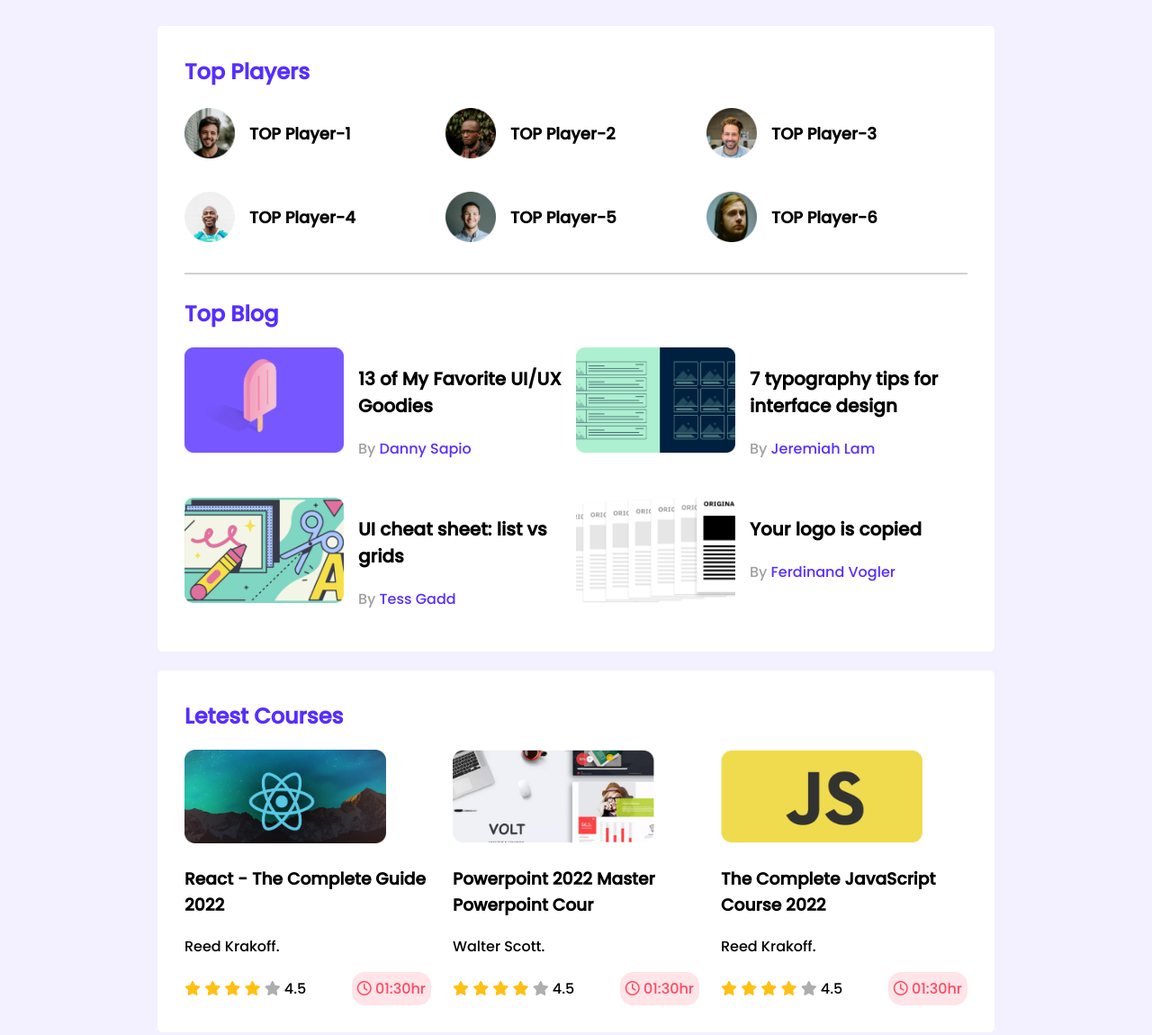
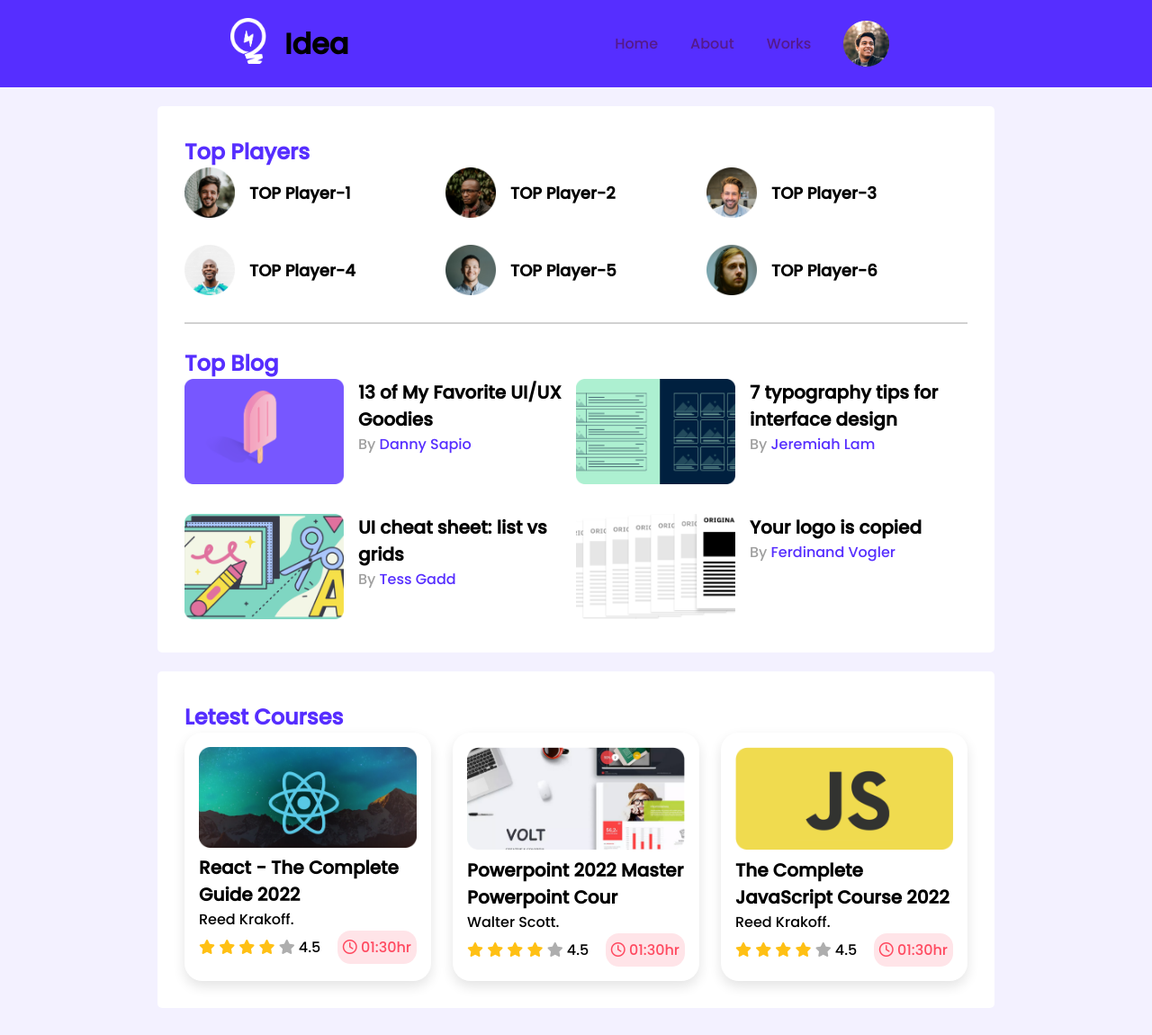
Before and after one commit to xsupto/leader-board, a plain HTML site: page index.html in a window 1280 px wide. Shown: the whole page at 90% size. After the commit the page ends 1120 px from the top, so only its background shows below. Drawn offline with Linux system fonts and the light colour scheme.

Commit message:
last update

```diff
--- a/css/style.css
+++ b/css/style.css
@@ -3,6 +3,9 @@
  @import url('https://fonts.googleapis.com/css2?family=Poppins:wght@500&display=swap');
 
 /* Common style  */
+*{
+  margin: 0;
+}
  body{
     font-family: 'Poppins', sans-serif;
     background-color: #F3F1FF;
@@ -24,6 +27,63 @@ border-radius: 5px;
 }
 
 /* Common style  */
+
+
+/*-------------------
+    Nav Bar style
+----------------------*/
+nav{
+  background-color: #562EFF;
+  display: flex;
+  justify-content: space-evenly;
+  height: 97px;
+  align-items: center;
+}
+
+.logo{
+  display: flex;
+  align-items: center;
+
+}
+
+
+.logo h1{
+  margin-left: 20px;
+  font-size: 2em;
+}
+.menu ul{
+  display: flex;
+  align-items: center;
+
+}
+
+.menu ul li {
+  display: flex;
+  list-style: none;
+  margin-right: 36px;
+
+
+}
+
+.nav-text{
+  text-decoration: none;
+}
+.nav-text img{
+width: 40.42px;
+height: 51px;
+}
+
+.profile-img{
+  height: 51px;
+  width: 51px;
+}
+
+
+
+/*-------------------
+    Nav Bar style
+----------------------*/
+
 
 
 /* Top players style  */
@@ -108,6 +168,12 @@ hr{
  /*-------------------
     coureses style
  --------------------*/
+.course{
+padding: 16px;
+box-shadow: 0px 6px 14px #0000001c ;
+border-radius: 20px;
+}
+
 .courses{
   display: grid;
   grid-template-columns: repeat(3, 1fr);
@@ -118,16 +184,21 @@ hr{
   display: flex;
   align-items: center;
   justify-content: space-between;
+
 }
 
+
  .course img{
-  width: 224px;
-  height: 104px;
+  /* width: 224px;
+  height: 104px; */
+  width: 100%;
+  height: 100%;
+ }
+ .course-titel{
+font-size: 20px;
  }
 
- .course-details{
 
- }
 .fa-star{
   font: size 12px; ;
 }
--- a/index.html
+++ b/index.html
@@ -13,14 +13,30 @@
 </head>
 
 <body>
-    <!-- Header Start -->
+    <!-------------------------- Header Start ---------------------->
     <header>
+        <nav>
+            <div class="logo">
+                <a class="nav-text" href=""> <img src="images/icons/logo.png" alt=""></a>
+                <h1>Idea</h1>
 
+            </div>
+            <div class="menu">
+                <ul>
+                    <li><a class="nav-text" href="">Home</a></li>
+                    <li><a class="nav-text" href="">About</a></li>
+                    <li><a class="nav-text" href="">Works</a></li>
+                    <li><img class="profile-img" src="images/icons/profile.png" alt=""></li>
+                </ul>
+
+
+            </div>
+        </nav>
     </header>
 
-    <!-- header ends -->
+    <!------------------------------ header ends ------------------------>
 
-    <!-- main section start  -->
+    <!-- ------------------------main section start------------------ -->
 
     <main>
         <!-- Tip Players And Blogs Starts -->
```
